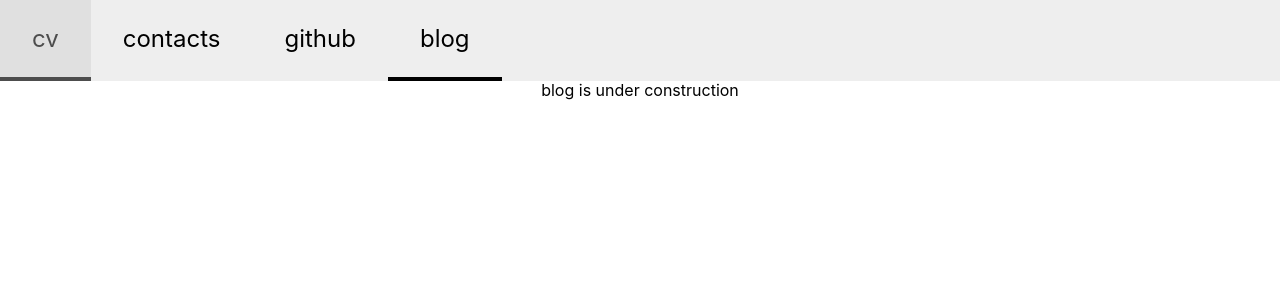
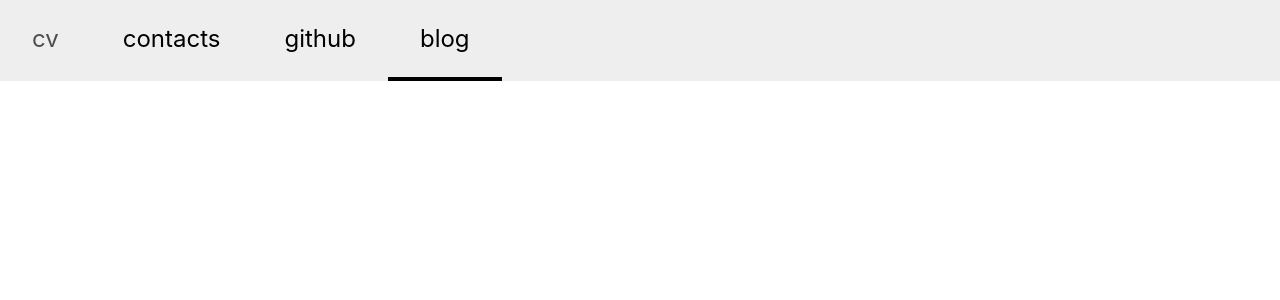
Before and after one commit to janglz/cv, a React app: page /blog in a window 1280 px wide. Shown: the top 300 px of the page. Built offline with nearby package versions, Linux system fonts and the light colour scheme.

Commit message:
adaptive fix

```diff
--- a/src/shared/ui/Layout/styles.module.scss
+++ b/src/shared/ui/Layout/styles.module.scss
@@ -2,7 +2,7 @@
 
 .wrapper {
   position: relative;
-  height: 100%;
+  height: 100vh;
 }
 
 .header {
@@ -17,4 +17,6 @@
 .main {
   height: 100%;
   width: 100vw;
+  position: fixed;
+  top: 0;
 }
```
